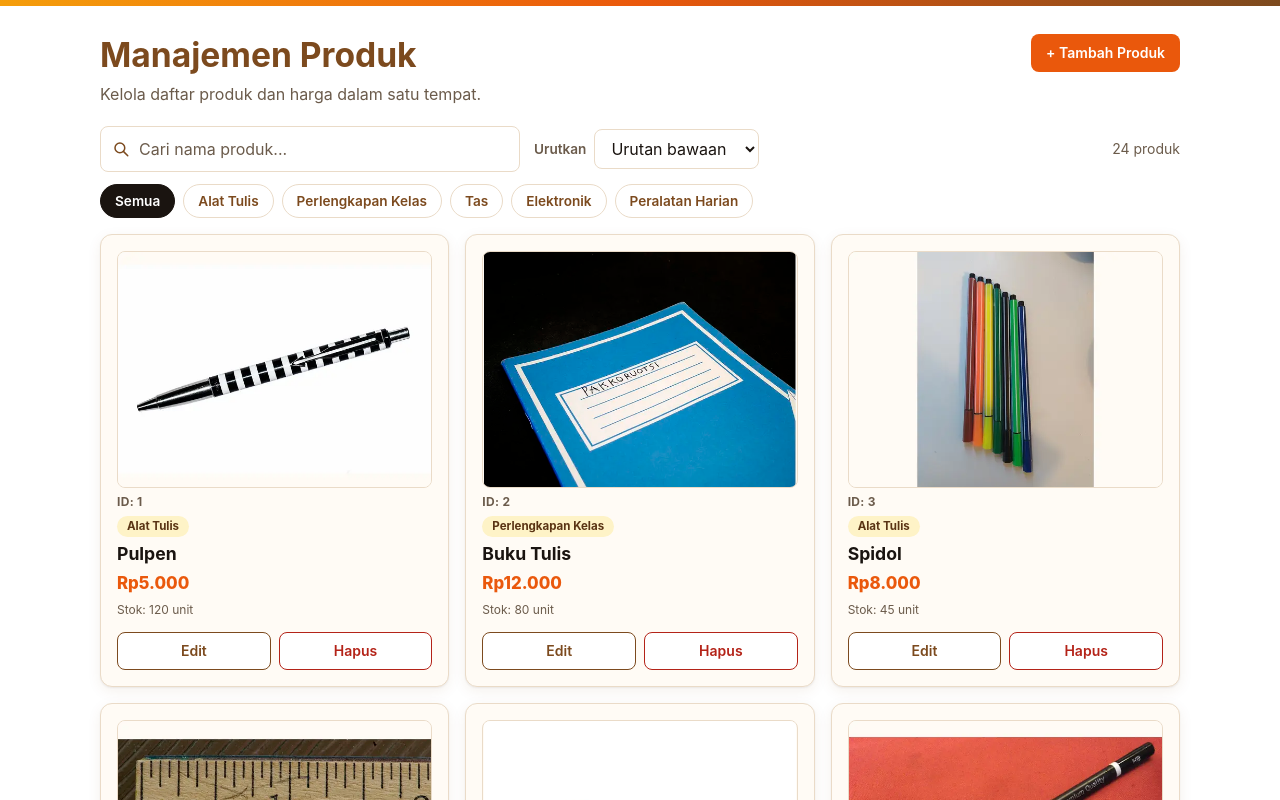
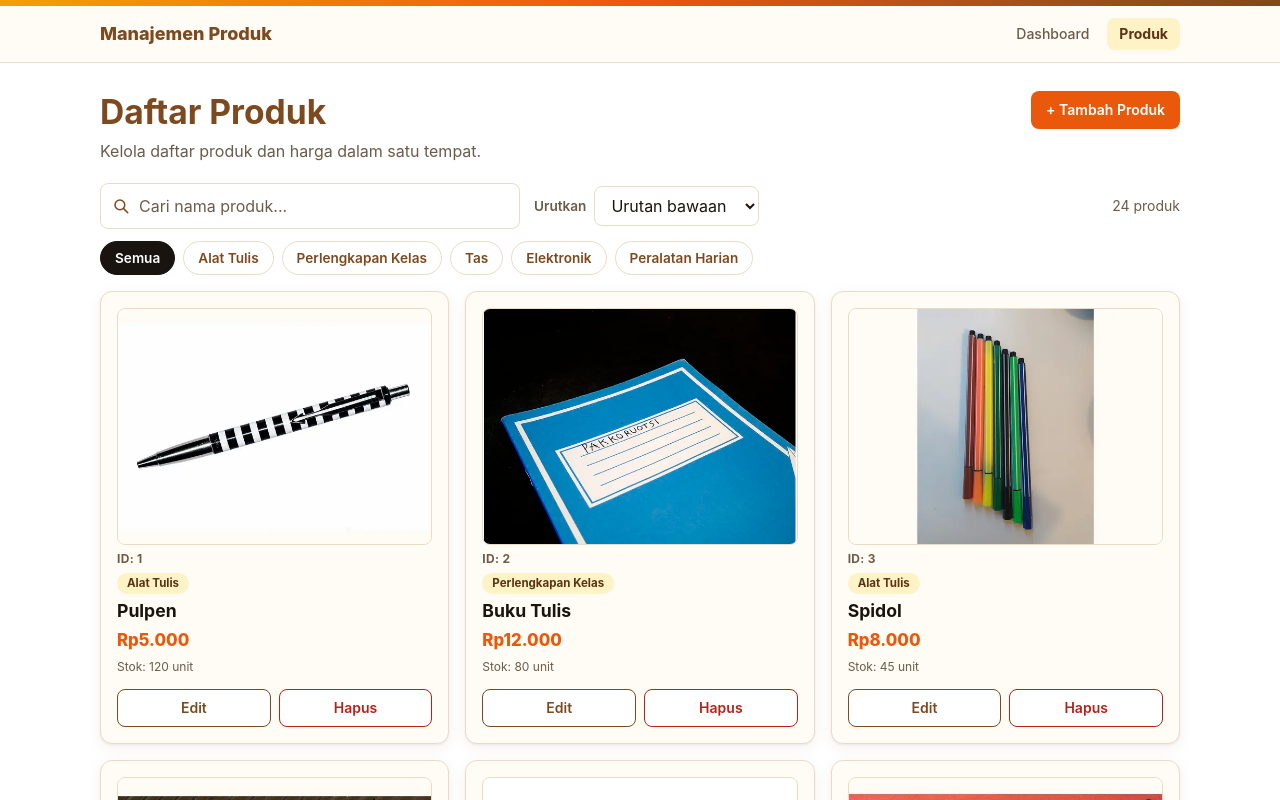
Before and after one commit to DaffHaxxim/pweb-react-tugas3, a React (Vite) app: page /products in a window 1280 px wide. Shown: the top 800 px of the page. Built offline with nearby package versions, Linux system fonts and the light colour scheme.

Commit message:
Menambahkan BrowserRouter, AppLayout, Navbar, dan halaman 404

```diff
--- a/src/App.jsx
+++ b/src/App.jsx
@@ -1,7 +1,19 @@
-import HalamanProduk from "./components/pages/HalamanProduk.jsx";
+import { Navigate, Route, Routes } from "react-router";
+import AppLayout from "./layouts/AppLayout.jsx";
+import HalamanProduk from "./pages/HalamanProduk.jsx";
+import HalamanTidakDitemukan from "./pages/HalamanTidakDitemukan.jsx";
 
+// Tabel rute. Rute anak memakai path relatif ("products" menjadi "/products") dan tampil di <Outlet /> milik AppLayout.
 function App() {
-  return <HalamanProduk />;
+  return (
+    <Routes>
+      <Route path="/" element={<AppLayout />}>
+        <Route index element={<Navigate to="/products" replace />} />
+        <Route path="products" element={<HalamanProduk />} />
+        <Route path="*" element={<HalamanTidakDitemukan />} />
+      </Route>
+    </Routes>
+  );
 }
 
 export default App;
--- a/src/components/atoms/Tombol.jsx
+++ b/src/components/atoms/Tombol.jsx
@@ -14,9 +14,12 @@ const VARIAN = {
   hantu: "border-transparent bg-transparent text-redup enabled:hover:bg-kuning-muda enabled:hover:text-hitam",
 };
 
+// Gaya tombol dapat dipakai ulang oleh <Link> agar tautan berpenampilan tombol.
+export const gayaTombol = (varian = "isi", tambahan = "") => `${DASAR} ${VARIAN[varian]} ${tambahan}`;
+
 function Tombol({ varian = "isi", type = "button", className = "", children, ...sisa }) {
   return (
-    <button type={type} className={`${DASAR} ${VARIAN[varian]} ${className}`} {...sisa}>
+    <button type={type} className={gayaTombol(varian, className)} {...sisa}>
       {children}
     </button>
   );
--- /dev/null
+++ b/src/components/molecules/Navbar.jsx
@@ -0,0 +1,31 @@
+import { Link, NavLink } from "react-router";
+
+const TAUTAN = "rounded-lg px-3 py-1.5 text-sm transition focus-visible:outline-3 focus-visible:outline-offset-2 focus-visible:outline-kuning";
+const AKTIF = "bg-kuning-muda font-bold text-cokelat-tua";
+const BIASA = "font-medium text-redup hover:bg-kuning-muda hover:text-hitam";
+
+// Molecule: bilah navigasi. NavLink memberi tahu apakah tautannya sedang aktif (isActive).
+// `end` pada "/" membuat Dashboard hanya aktif saat alamatnya persis "/", bukan di "/products".
+const kelas = ({ isActive }) => `${TAUTAN} ${isActive ? AKTIF : BIASA}`;
+
+function Navbar() {
+  return (
+    <header className="border-b border-garis bg-permukaan">
+      <nav className="mx-auto flex max-w-[1120px] flex-wrap items-center justify-between gap-3 px-5 py-3 max-[560px]:px-3.5" aria-label="Navigasi utama">
+        <Link to="/" className="text-lg font-extrabold text-cokelat">
+          Manajemen Produk
+        </Link>
+        <div className="flex flex-wrap items-center gap-1.5">
+          <NavLink to="/" end className={kelas}>
+            Dashboard
+          </NavLink>
+          <NavLink to="/products" className={kelas}>
+            Produk
+          </NavLink>
+        </div>
+      </nav>
+    </header>
+  );
+}
+
+export default Navbar;
--- a/src/components/organisms/HeaderHalaman.jsx
+++ b/src/components/organisms/HeaderHalaman.jsx
@@ -4,7 +4,7 @@ function HeaderHalaman({ onTambah }) {
   return (
     <header className="mb-5 flex flex-wrap items-start justify-between gap-4">
       <div>
-        <h1 className="text-[clamp(1.6rem,3vw,2.1rem)] leading-tight font-bold text-cokelat">Manajemen Produk</h1>
+        <h1 className="text-[clamp(1.6rem,3vw,2.1rem)] leading-tight font-bold text-cokelat">Daftar Produk</h1>
         <p className="mt-1.5 text-redup">
           Kelola daftar produk dan harga dalam satu tempat.
         </p>
--- a/src/components/templates/TataLetak.jsx
+++ /dev/null
@@ -1,11 +0,0 @@
-// Template: kerangka tata letak halaman (lebar maksimum, margin, padding).
-// Isinya (children) ditentukan oleh halaman yang memakainya.
-function TataLetak({ children }) {
-  return (
-    <main className="mx-auto max-w-[1120px] px-5 pt-7 pb-16 max-[560px]:px-3.5 max-[560px]:pt-5 max-[560px]:pb-14">
-      {children}
-    </main>
-  );
-}
-
-export default TataLetak;
--- /dev/null
+++ b/src/layouts/AppLayout.jsx
@@ -0,0 +1,17 @@
+import { Outlet } from "react-router";
+import Navbar from "../components/molecules/Navbar.jsx";
+
+// Template: kerangka halaman yang dipakai semua rute. Navbar tetap terpasang saat berpindah halaman;
+// hanya isi <Outlet /> yang diganti oleh halaman sesuai alamat URL.
+function AppLayout() {
+  return (
+    <div className="min-h-screen">
+      <Navbar />
+      <main className="mx-auto max-w-[1120px] px-5 pt-7 pb-16 max-[560px]:px-3.5 max-[560px]:pt-5 max-[560px]:pb-14">
+        <Outlet />
+      </main>
+    </div>
+  );
+}
+
+export default AppLayout;
--- a/src/main.jsx
+++ b/src/main.jsx
@@ -1,10 +1,13 @@
 import { StrictMode } from "react";
 import { createRoot } from "react-dom/client";
+import { BrowserRouter } from "react-router";
 import App from "./App.jsx";
 import "./index.css";
 
 createRoot(document.getElementById("root")).render(
   <StrictMode>
-    <App />
+    <BrowserRouter>
+      <App />
+    </BrowserRouter>
   </StrictMode>
 );
--- a/src/components/pages/HalamanProduk.jsx
+++ b/src/pages/HalamanProduk.jsx
@@ -1,20 +1,19 @@
 import { useEffect, useState } from "react";
-import { produkAwal } from "../../data/produk.js";
-import { muatProduk, simpanProduk } from "../../utils/penyimpanan.js";
-import { saringProduk } from "../../utils/saring.js";
-import { urutkanProduk } from "../../utils/urut.js";
-import { SEMUA_KATEGORI } from "../../data/kategori.js";
-import TataLetak from "../templates/TataLetak.jsx";
-import HeaderHalaman from "../organisms/HeaderHalaman.jsx";
-import BarPencarian from "../molecules/BarPencarian.jsx";
-import FilterKategori from "../molecules/FilterKategori.jsx";
-import GridProduk from "../organisms/GridProduk.jsx";
-import Modal, { AksiModal } from "../organisms/Modal.jsx";
-import FormProduk from "../organisms/FormProduk.jsx";
-import DialogHapus from "../organisms/DialogHapus.jsx";
-import KeadaanKosong from "../organisms/KeadaanKosong.jsx";
-import Toast from "../organisms/Toast.jsx";
-import Tombol from "../atoms/Tombol.jsx";
+import { produkAwal } from "../data/produk.js";
+import { muatProduk, simpanProduk } from "../utils/penyimpanan.js";
+import { saringProduk } from "../utils/saring.js";
+import { urutkanProduk } from "../utils/urut.js";
+import { SEMUA_KATEGORI } from "../data/kategori.js";
+import HeaderHalaman from "../components/organisms/HeaderHalaman.jsx";
+import BarPencarian from "../components/molecules/BarPencarian.jsx";
+import FilterKategori from "../components/molecules/FilterKategori.jsx";
+import GridProduk from "../components/organisms/GridProduk.jsx";
+import Modal, { AksiModal } from "../components/organisms/Modal.jsx";
+import FormProduk from "../components/organisms/FormProduk.jsx";
+import DialogHapus from "../components/organisms/DialogHapus.jsx";
+import KeadaanKosong from "../components/organisms/KeadaanKosong.jsx";
+import Toast from "../components/organisms/Toast.jsx";
+import Tombol from "../components/atoms/Tombol.jsx";
 
 // Page: template + konten nyata. State halaman dipegang di sini lalu dibagikan lewat props.
 function HalamanProduk() {
@@ -85,7 +84,7 @@ function HalamanProduk() {
 
   return (
     <>
-      <TataLetak>
+      <section>
         {simpanGagal && (
           <p role="alert" className="mb-4 rounded-lg border border-[#f4b8b2] bg-bahaya-muda px-3.5 py-2.5 text-[0.9rem] font-semibold text-bahaya">
             Perubahan belum tersimpan permanen karena penyimpanan browser penuh atau tidak tersedia.
@@ -121,7 +120,7 @@ function HalamanProduk() {
             Reset ke data awal
           </Tombol>
         </div>
-      </TataLetak>
+      </section>
 
       {/* Pop-up dan toast adalah lapisan melayang (position: fixed), jadi diletakkan di luar
           <main>. Fragment <>...</> memungkinkan beberapa elemen sejajar tanpa elemen pembungkus. */}
--- /dev/null
+++ b/src/pages/HalamanTidakDitemukan.jsx
@@ -0,0 +1,24 @@
+import { Link, useLocation } from "react-router";
+import { gayaTombol } from "../components/atoms/Tombol.jsx";
+
+// Page: dipakai oleh rute "*" untuk alamat yang tidak cocok dengan rute mana pun.
+// Berbeda dari /products/999 (rute valid, produk tidak ada), yang ditangani HalamanDetailProduk.
+function HalamanTidakDitemukan() {
+  const { pathname } = useLocation();
+  return (
+    <section className="mx-auto max-w-xl py-14 text-center">
+      <p className="text-6xl font-extrabold text-kuning" aria-hidden="true">
+        404
+      </p>
+      <h1 className="mt-2 text-2xl font-bold text-hitam">404: Halaman tidak ditemukan</h1>
+      <p className="mt-2 text-redup">
+        Alamat <code className="rounded bg-kuning-muda px-1.5 py-0.5 text-cokelat-tua">{pathname}</code> tidak tersedia di aplikasi ini.
+      </p>
+      <Link to="/products" className={gayaTombol("isi", "mt-6")}>
+        Kembali ke produk
+      </Link>
+    </section>
+  );
+}
+
+export default HalamanTidakDitemukan;
```
